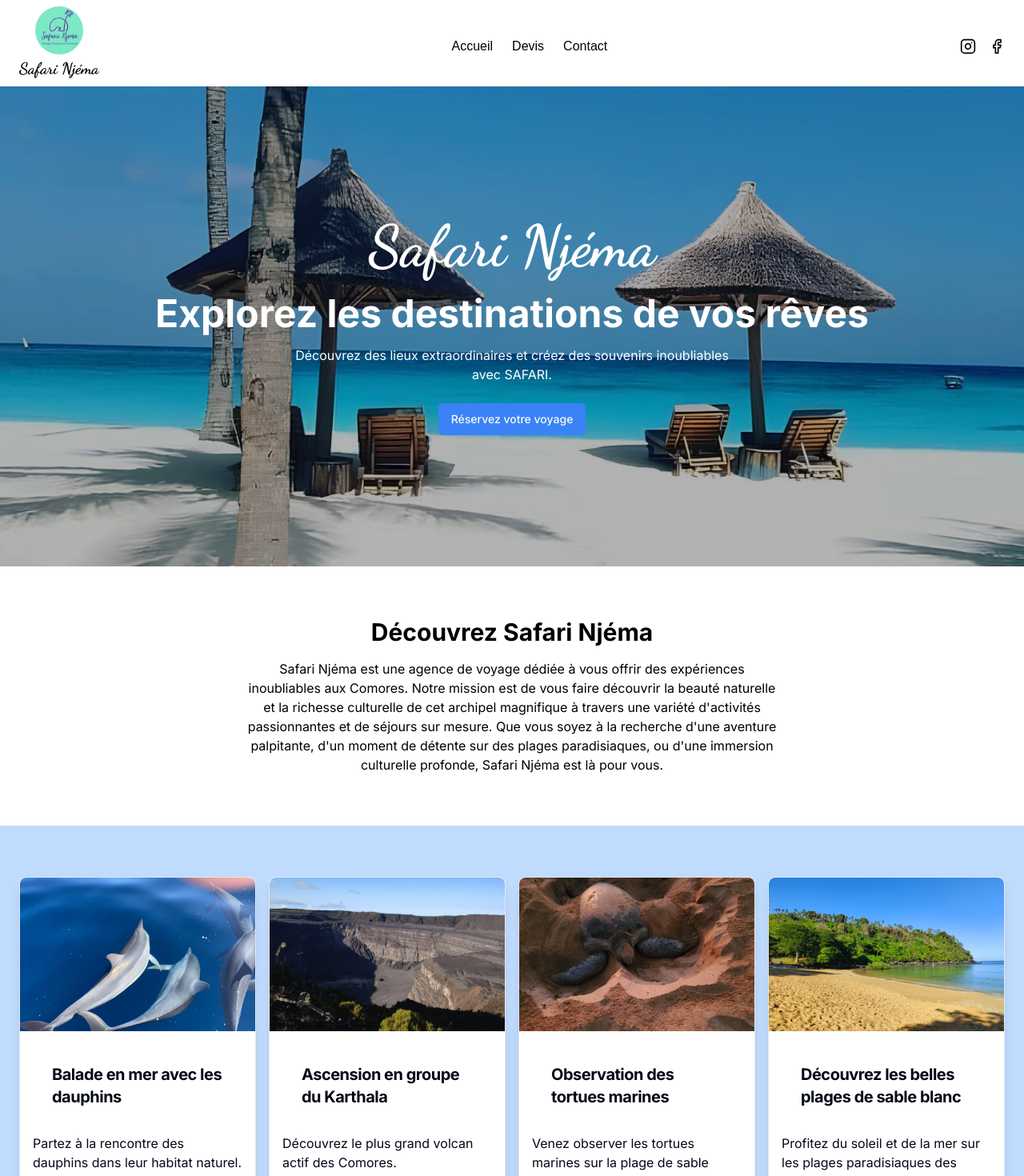
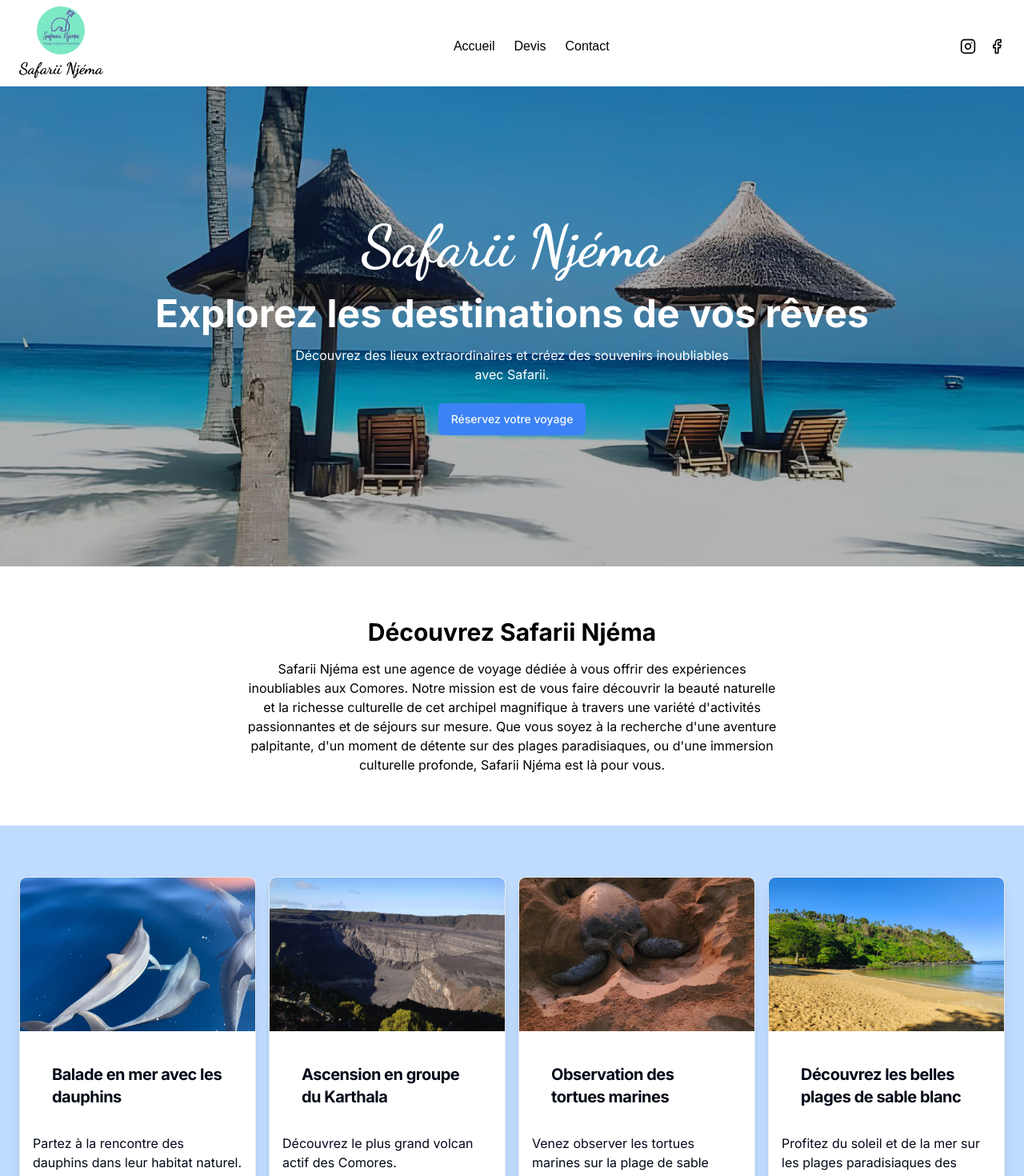
Before and after one commit to naovich/safari, a Next.js app: page / in a window 1280 px wide. Shown: the top 1470 px of the page at 80% size. Built offline with nearby package versions, Linux system fonts and the light colour scheme; a web font is replaced by a local one.

Commit message:
fix/safarii wording

```diff
--- a/src/app/api/nodeMailJet/route.ts
+++ b/src/app/api/nodeMailJet/route.ts
@@ -12,7 +12,7 @@
     let subject, htmlPart;
 
     if (data.template === "reservation") {
-      subject = `Safari réservation de: ${data.firstName} ${data.lastName}`;
+      subject = `Safarii réservation de: ${data.firstName} ${data.lastName}`;
       htmlPart = `
         <p><b>Prénom:</b> ${data.firstName}</p>
         <p><b>Nom:</b> ${data.lastName}</p>
@@ -30,7 +30,7 @@
             .join("")}
         </ul>
         <p><b>Total:</b> ${data.totalPrice} €</p>
-        <p><a href='https://www.nadhoir.com/'>Safari njéma</a>!</p><br/>
+        <p><a href='https://safarii-njema.vercel.app/'>Safarii njéma</a>!</p><br/>
       `;
     } else if (data.template === "contact") {
       subject = `Message de: ${data.firstName} ${data.lastName}`;
@@ -41,7 +41,7 @@
         <p><b>Objet:</b> ${data.subject}</p>
         <p><b>Message:</b></p>
         <p>${data.message}</p>
-        <p><a href='https://www.nadhoir.com/'>Safari njéma</a>!</p><br/>
+        <p><a href='https://safarii-njema.vercel.app/'>Safarii njéma</a>!</p><br/>
       `;
     } else {
       throw new Error("Invalid template type");
@@ -59,7 +59,7 @@
             To: [
               {
                 Email: "attoumani_nadhoir@yahoo.fr",
-                Name: `Safari Njéma`,
+                Name: `Safarii Njéma`,
               },
             ],
             Subject: subject,
--- a/src/app/devis/remerciement/page.tsx
+++ b/src/app/devis/remerciement/page.tsx
@@ -10,7 +10,7 @@
           Merci pour votre réservation
         </h2>
         <p className="mb-4">
-          Nous vous remercions d&apos;avoir choisi safari njéma. Votre
+          Nous vous remercions d&apos;avoir choisi safarii njéma. Votre
           réservation a été reçue et est en cours de traitement.
         </p>
         <p className="mb-4">
--- a/src/app/layout.tsx
+++ b/src/app/layout.tsx
@@ -7,9 +7,9 @@
 const inter = Inter({ subsets: ["latin"] });
 
 export const metadata: Metadata = {
-  title: "Safari Njéma",
+  title: "Safarii Njéma",
   description:
-    "Safari Njéma est une agence de voyage dédiée à vous offrir des expériences inoubliables aux Comores",
+    "Safarii Njéma est une agence de voyage dédiée à vous offrir des expériences inoubliables aux Comores",
 };
 
 export default function RootLayout({
--- a/src/app/page.tsx
+++ b/src/app/page.tsx
@@ -8,7 +8,7 @@
     <div className="w-full">
       <Hero
         title="Explorez les destinations de vos rêves"
-        description="Découvrez des lieux extraordinaires et créez des souvenirs inoubliables avec SAFARI."
+        description="Découvrez des lieux extraordinaires et créez des souvenirs inoubliables avec Safarii."
         buttonText="Réservez votre voyage"
         image="/images/plage-midi-cocotiers-upscale-crop.jpg"
       />
@@ -17,7 +17,7 @@
       <Activity />
       <Hero
         title="Nous sommes là à chaque étape de votre voyage"
-        description="Profitez d'un accompagnement personnalisé tout au long de votre aventure avec SAFARI NJEMA. Nous nous occupons de tout pour que vous puissiez vous détendre et profiter pleinement."
+        description="Profitez d'un accompagnement personnalisé tout au long de votre aventure avec SAFARII NJEMA. Nous nous occupons de tout pour que vous puissiez vous détendre et profiter pleinement."
         buttonText="Réservez votre voyage"
         image="/images/plage-coucher-soleil.jpg"
       />
--- a/src/components/blocks/About.tsx
+++ b/src/components/blocks/About.tsx
@@ -4,16 +4,16 @@
   return (
     <section className="py-16">
       <div className="container mx-auto text-center">
-        <h2 className="text-3xl font-bold">Découvrez Safari Njéma</h2>
+        <h2 className="text-3xl font-bold">Découvrez Safarii Njéma</h2>
         <p className="mx-auto mt-4 max-w-2xl">
-          Safari Njéma est une agence de voyage dédiée à vous offrir des
+          Safarii Njéma est une agence de voyage dédiée à vous offrir des
           expériences inoubliables aux Comores. Notre mission est de vous faire
           découvrir la beauté naturelle et la richesse culturelle de cet
           archipel magnifique à travers une variété d&apos;activités
           passionnantes et de séjours sur mesure. Que vous soyez à la recherche
           d&apos;une aventure palpitante, d&apos;un moment de détente sur des
           plages paradisiaques, ou d&apos;une immersion culturelle profonde,
-          Safari Njéma est là pour vous.
+          Safarii Njéma est là pour vous.
         </p>
       </div>
     </section>
--- a/src/components/blocks/Activity.tsx
+++ b/src/components/blocks/Activity.tsx
@@ -40,7 +40,7 @@
           De nombreuses activités dans la nature
         </h2>
         <p className="mx-auto mt-4 max-w-2xl">
-          Safari Njéma vous propose des activités en pleine nature pour
+          Safarii Njéma vous propose des activités en pleine nature pour
           découvrir la faune et la flore des Comores.
         </p>
         <div className="mt-8 grid grid-cols-1 gap-4 md:grid-cols-3">
--- a/src/components/blocks/Footer.tsx
+++ b/src/components/blocks/Footer.tsx
@@ -8,7 +8,7 @@
         <ContactInfo />
       </div>
       <div className="mt-8 text-center text-sm">
-        <p>© 2024 Safari Njéma</p>
+        <p>© 2024 Safarii Njéma</p>
       </div>
     </footer>
   );
@@ -18,7 +18,7 @@
   return (
     <div>
       <h3 className="text-xl font-bold">Contact Us</h3>
-      <p className="mt-4">Safari Njéma</p>
+      <p className="mt-4">Safarii Njéma</p>
       <p className="mt-2">+33 6 12 87 79 86</p>
       <div className="mt-4 flex space-x-4">
         <a href="https://www.instagram.com/safarii_njema/" target="_blank">
--- a/src/components/blocks/Header.tsx
+++ b/src/components/blocks/Header.tsx
@@ -35,7 +35,7 @@
               <span
                 className={`${dancingFont.className} text-center text-xl font-bold`}
               >
-                Safari Njéma
+                Safarii Njéma
               </span>
             </div>
           </div>
@@ -97,7 +97,7 @@
                 href={item.link}
                 className="flex items-center gap-4 px-2.5 text-foreground"
                 prefetch={false}
-                onClick={handleLinkClick} // Ferme le menu lorsqu'un lien est cliqué
+                onClick={handleLinkClick}
               >
                 {item.label}
               </Link>
--- a/src/components/blocks/Hero.tsx
+++ b/src/components/blocks/Hero.tsx
@@ -33,7 +33,7 @@
         <h1
           className={`${dancingFont.className} pb-6 text-center text-5xl font-bold md:text-7xl`}
         >
-          Safari Njéma
+          Safarii Njéma
         </h1>
         <h1 className="text-3xl font-bold md:text-5xl">{title}</h1>
         <p className="mt-4 max-w-xl">{description}</p>
```
